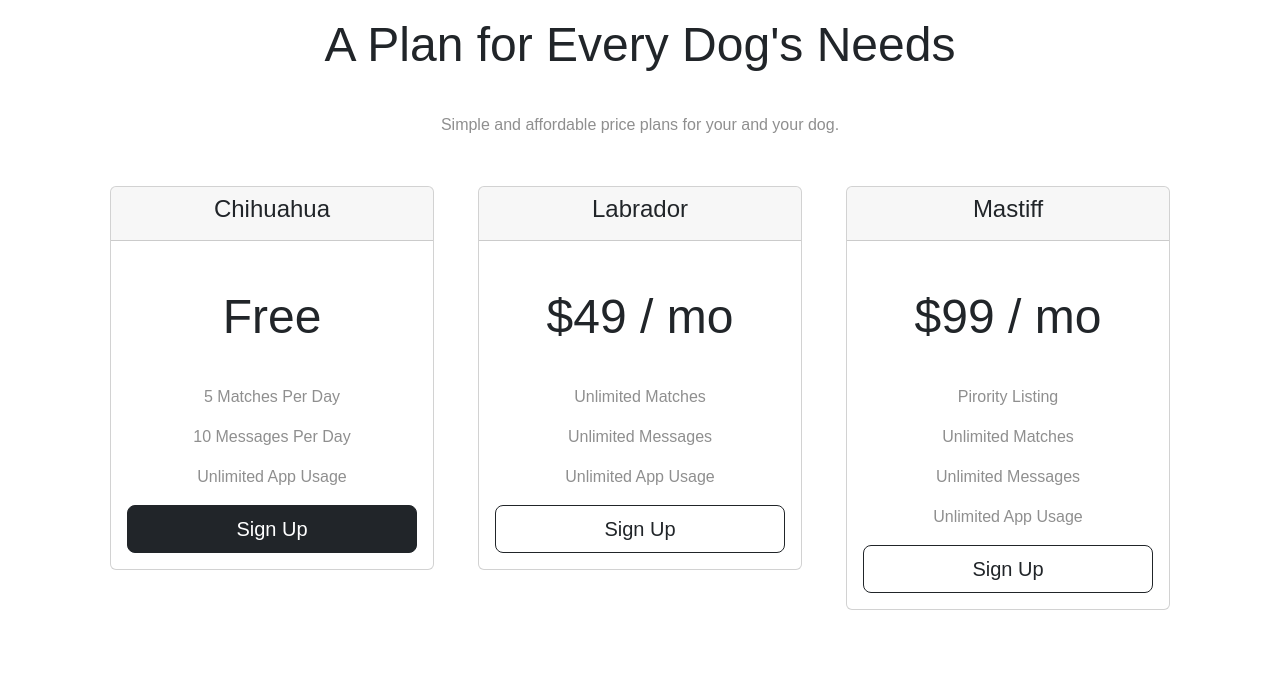
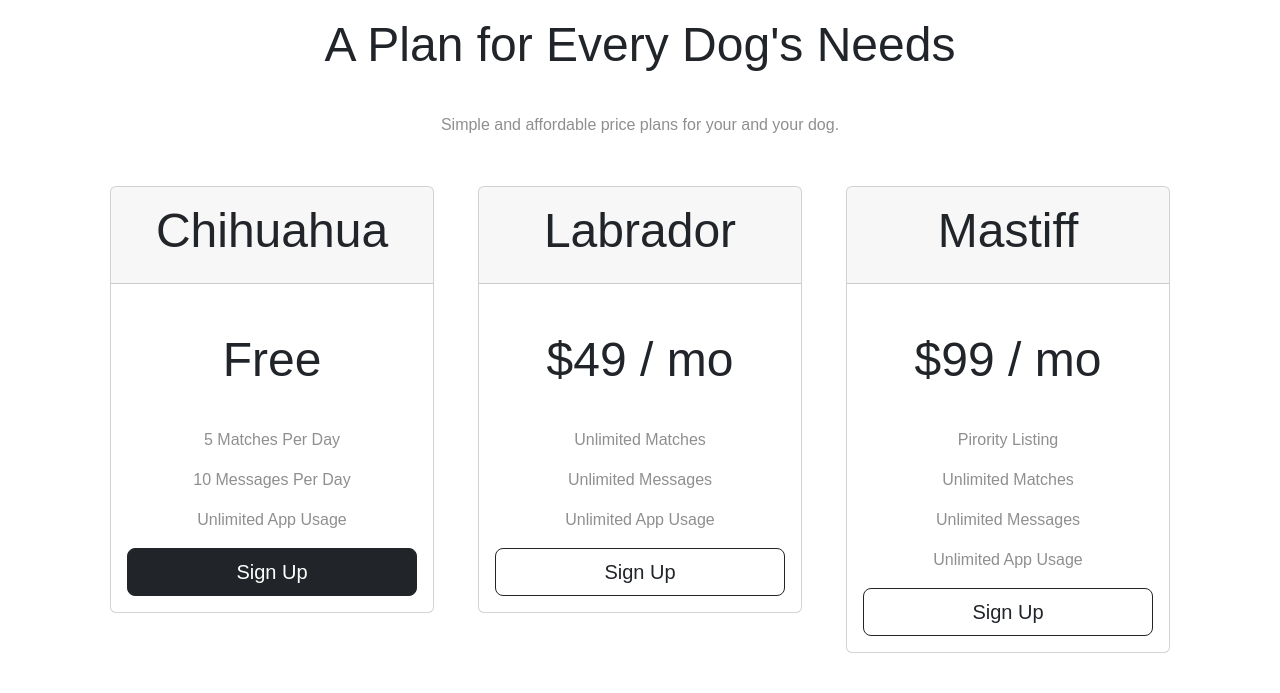
Before and after one commit to JDBgit9/James-Justis, a PHP site: page / in a window 1280 px wide. Shown: the part 2099-2792 px from the top of the page. Run offline with PHP 8.4, Linux system fonts and the light colour scheme; some libraries are stand-ins or nearby versions.

Commit message:
created css font and size in css headings

```diff
--- a/bootstrap-5.1.3-dist/bootstrap-5.1.3-dist/TinDog-Start-master/css/styles.css
+++ b/bootstrap-5.1.3-dist/bootstrap-5.1.3-dist/TinDog-Start-master/css/styles.css
@@ -34,6 +34,10 @@ p {
     line-height: 1.5;
     padding-top: 50px;
     margin: 1.5rem;
+}
+.section-head {
+    font-size: 3rem;
+    line-height: 1.5;
 }
 
 /* navbar */
```
